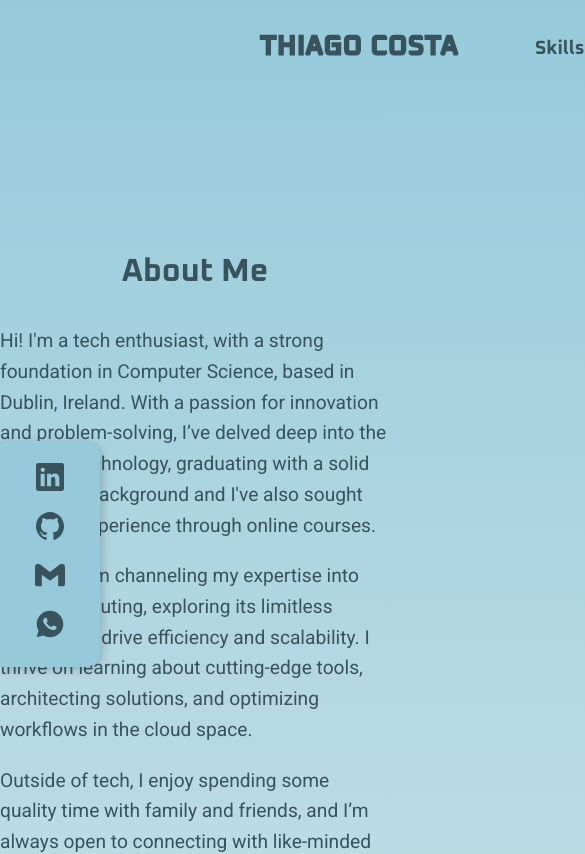
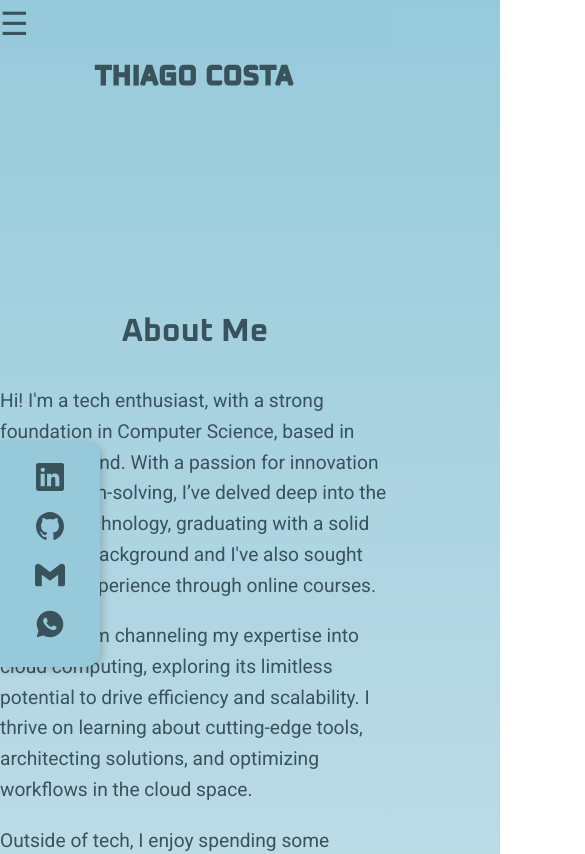
Before and after one commit to Thiagoocosta86/my-portfolio, a React (Create React App) app: page / in a window 390 px wide. Shown: the top 854 px of the page, 585 px wide, since content can reach past the window. Built offline with nearby package versions, Linux system fonts and the light colour scheme.

Commit message:
1- creating a responsive menu for different devices, right now working on 768px device.

```diff
--- a/src/components/Header.js
+++ b/src/components/Header.js
@@ -1,23 +1,35 @@
-import React from 'react';
+import React, { useState } from 'react';
 
 const Header = () => {
+  const [isMenuOpen, setIsMenuOpen] = useState(false);
+
+  const toggleMenu = () => {
+    setIsMenuOpen(!isMenuOpen);
+  };
+
   return (
     <header>
       <div className="logo">
-        <svg viewBox='0 0 1000 160'>
+        <svg viewBox="0 0 1000 160">
           <text x="50%" y="50%" dy=".32em" textAnchor="middle" className="text-body">
             THIAGO COSTA
           </text>
         </svg>
-
       </div>
-      <nav id="navbar">
+      <div className="hamburger" onClick={toggleMenu}>
+        ☰
+      </div>
+      <nav id="navbar" className={isMenuOpen ? 'open' : ''}>
         <ul>
-
+          {isMenuOpen && (
+              <li><a href="#home">Home</a></li>
+            )}
           <li><a href="#skills">Skills</a></li>
           <li><a href="#certificates">Certificates</a></li>
           <li><a href="#projects">Projects</a></li>
-
+          {isMenuOpen && (
+              <li><a href="#contact">Contact</a></li>
+            )}
         </ul>
       </nav>
     </header>
--- a/src/style.css
+++ b/src/style.css
@@ -15,6 +15,7 @@
 
 html {
   scroll-behavior: smooth;
+
 }
 
 
@@ -32,14 +33,15 @@ body {
 /*HEADER/NAVBAR*/
 header {
   display: flex;
-  color: #39535C;
-  height: 100%;
   justify-content: space-between;
   align-items: center;
+  padding-top: 20px;
   background: linear-gradient(#96CADB);
-  padding: 20px 200px;
+  padding-inline: 50px;
+  margin-inline: auto;
+}
 
-}
+
 
 /*Logo style*/
 
@@ -86,6 +88,11 @@ svg text.text-body {
 
 }
 /*Navbar style*/
+
+nav {
+  transition: all 0.3s ease;
+}
+
 nav ul {
   list-style: none;
   display: flex;
@@ -108,6 +115,91 @@ nav ul li a {
 nav a:hover {
   color: transparent; /* Set text color to transparent */
   -webkit-text-stroke: 1px #39535C;
+}
+
+/* Responsive Styles */
+.hamburger {
+  display: none;
+  font-size: 2rem;
+  cursor: pointer;
+  position: fixed;
+  top: 0;
+  left: 50%;
+  transform: translateX(-50%);
+  z-index: 3;
+  background-color: rgba(150, 202, 219, 0.95);
+  width: 100%;
+  height: auto;
+
+
+}
+
+@media (max-width: 768px) {
+  header {
+    flex-direction: column;
+    padding: 50px;
+
+  }
+
+  .hamburger {
+    display: block;
+
+
+
+  }
+
+  #home {
+    margin-top: -60px; /* Adjust based on your header's height */
+    padding-top: 60px; /* Same value as above for correct positioning */
+  }
+
+  nav {
+    display: flex;
+    flex-direction: column;
+    position: fixed;
+    top: 0px; /* Adjust based on burger height */
+    left: 0;
+    width: 100%;
+    height: 60%;
+    background-color: rgba(150, 202, 219, 0.95); /* Semi-transparent background */
+    z-index: 1;
+    overflow-y: auto;
+    transform: translateY(-100%);
+    transition: transform 0.5s ease-in-out;
+
+  }
+
+  nav.open {
+    transform: translateY(0);
+    padding-top: 40px;
+  }
+
+  nav ul {
+    flex-direction: column;
+    gap: 10px;
+
+    margin: 30px 0; /* Adjust to center the links visually */
+    padding: 0;
+    align-items: center;
+  }
+
+  nav ul li {
+    margin: 10px 0;
+  }
+
+  nav ul li a {
+    font-size: 1.5rem;
+    color: #39535C;
+    text-align: center;
+    text-decoration: none;
+    font-weight: bold;
+
+  }
+
+  nav ul li a:hover {
+    color: transparent;
+    -webkit-text-stroke: 1px #39535C;
+  }
 }
 
 /*MAIN*/
```
